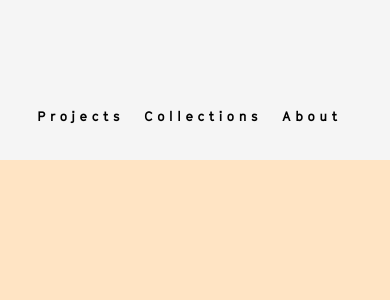
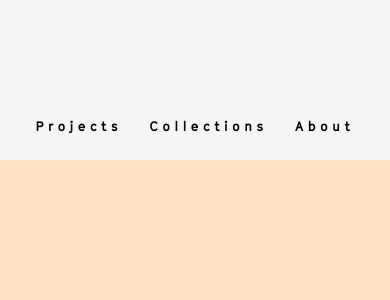
Before and after one commit to lemuelmpranoto/lemuelmpranoto.github.io, a PHP site: page /v2/index.html in a window 390 px wide. Shown: the part 684-984 px from the top of the page. Run offline with PHP 8.4, Linux system fonts and the light colour scheme; some libraries are stand-ins or nearby versions.

Commit message:
updated mobile responsiveness

```diff
--- a/v2/about.html
+++ b/v2/about.html
@@ -10,8 +10,6 @@
    <link rel="stylesheet" href="https://cdnjs.cloudflare.com/ajax/libs/font-awesome/4.7.0/css/font-awesome.min.css">
    <link rel="stylesheet" href="https://stackpath.bootstrapcdn.com/font-awesome/4.7.0/css/font-awesome.min.css" crossorigin="anonymous">
    <link href="https://fonts.googleapis.com/css2?family=Poppins:wght@600;900&family=Roboto&display=swap" rel="stylesheet">
-   <link rel="stylesheet" href="https://cdnjs.cloudflare.com/ajax/libs/font-awesome/4.7.0/css/font-awesome.min.css">
-   <link rel="stylesheet" href="https://cdnjs.cloudflare.com/ajax/libs/font-awesome/4.7.0/css/font-awesome.min.css">
    <link rel="stylesheet" href="style.css">
    <link rel="stylesheet" href="transition.css">
    <script src="https://unpkg.com/ionicons@5.4.0/dist/ionicons.js"></script>
@@ -35,7 +33,7 @@
           <a class="transition-link" id="header-title-about" href="index.html">LEMUEL MATTHEW PRANOTO</a>
       </div>
       <div class="mobile-header-title" id="mobile-header-title">
-         <a id="mobile-header-title-about" href="#index.html">LMP</a>
+         <a id="mobile-header-title-about" href="index.html">LMP</a>
       </div>
    </header>
    <div class="nav-menu">
--- a/v2/index.html
+++ b/v2/index.html
@@ -10,7 +10,6 @@
    <link rel="stylesheet" href="https://cdnjs.cloudflare.com/ajax/libs/font-awesome/4.7.0/css/font-awesome.min.css">
    <link rel="stylesheet" href="https://stackpath.bootstrapcdn.com/font-awesome/4.7.0/css/font-awesome.min.css" crossorigin="anonymous">
    <link href="https://fonts.googleapis.com/css2?family=Poppins:wght@600;900&family=Roboto&display=swap" rel="stylesheet">
-   <link rel="stylesheet" href="https://cdnjs.cloudflare.com/ajax/libs/font-awesome/4.7.0/css/font-awesome.min.css">
    <link rel="stylesheet" href="https://cdnjs.cloudflare.com/ajax/libs/font-awesome/4.7.0/css/font-awesome.min.css">
    <link rel="stylesheet" href="style.css">
    <link rel="stylesheet" href="transition.css">
@@ -49,7 +48,7 @@
       </div>
    </div>
 
-   <div class="mobile-nav-menu">
+   <!-- <div class="mobile-nav-menu">
       <div class="mobile-menu-item">
          <a class="nav-menu-home" href="#projects">Projects</a>
       </div>
@@ -59,6 +58,20 @@
       <div class="mobile-menu-item">
          <a class="nav-menu-home transition-link" href="about.html">About</a>
       </div>
+   </div> -->
+
+   <div class="mobile-nav-menu">
+      <ul class="mobile-menu-item">
+         <li>
+            <a class="nav-menu-home" href="#projects">Projects</a>
+         </li>
+         <li>
+            <a class="nav-menu-home" href="#collections">Collections</a>
+         </li>
+         <li>
+            <a class="nav-menu-home transition-link" href="about.html">About</a>
+         </li>
+      </ul>
    </div>
 
    <div class="connect-icons">
--- a/v2/style.css
+++ b/v2/style.css
@@ -1,6 +1,5 @@
 @import url('https://fonts.googleapis.com/css?family=Poppins:300,400,500,600,700,800,900&display=swap');
 @import url('https://fonts.googleapis.com/css2?family=Fira+Sans:ital,wght@0,500;0,700;1,600&display=swap');
-@import url(https://cdnjs.cloudflare.com/ajax/libs/font-awesome/4.7.0/css/font-awesome.css);
 @font-face {
     font-family: 'ikaros_sansregular';
     src: url('ikaros-regular-webfont.woff2') format('woff2'),
@@ -192,20 +191,33 @@ ion-icon#icons-about-page:hover {
     display: none;
 }
 .mobile-nav-menu {
+    text-align: center;
     position: fixed;
+    /* left: 50%;
+    transform: translateX(-50%); */
+    width: 100vw;
+    bottom: 3%;
+    z-index: 10;
+}
+.mobile-nav-menu ul {
+    padding: 0;
+    margin: 0;
+    position: relative;
+    text-align: center;
     left: 50%;
     transform: translateX(-50%);
-    width: 86%;
-    bottom: 3%;
-    z-index: 10;
+    list-style-type: none;
+}
+.mobile-nav-menu li {
+    display:inline;
+    left: 0;
+    right: 0;
+    padding: 3%;
 }
 .mobile-nav-menu a {
     font-size: 0.8em;
     font-weight: 700;
     letter-spacing: 0.3rem;
-}
-.mobile-menu-item {
-    padding: 3%;
 }
 
 
@@ -788,7 +800,7 @@ footer .copyright.home a {
         display: none;
     }
     .mobile-nav-menu {
-        display: flex;
+        display: inline-block;
     }
 
     .background-home {
```
